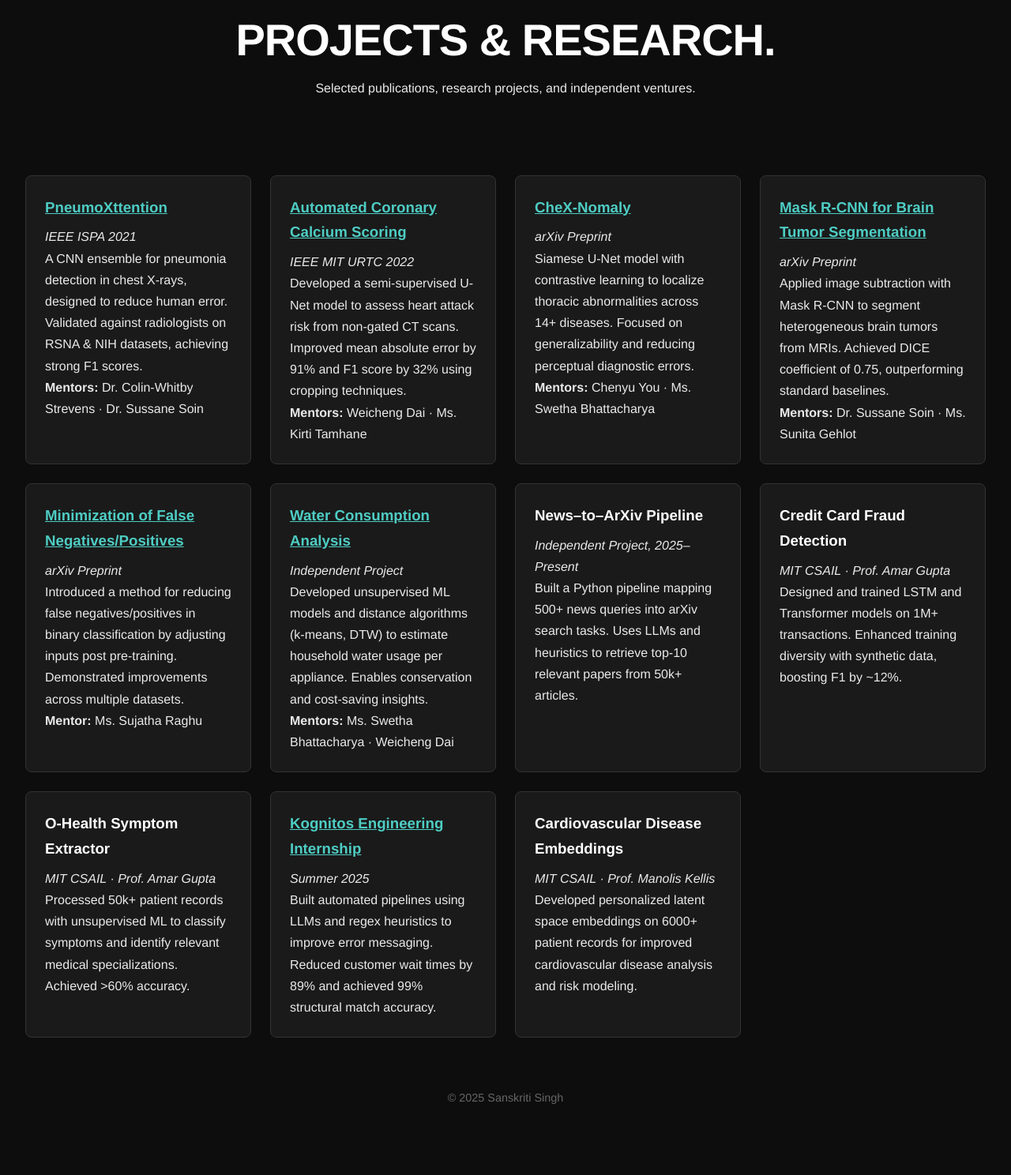
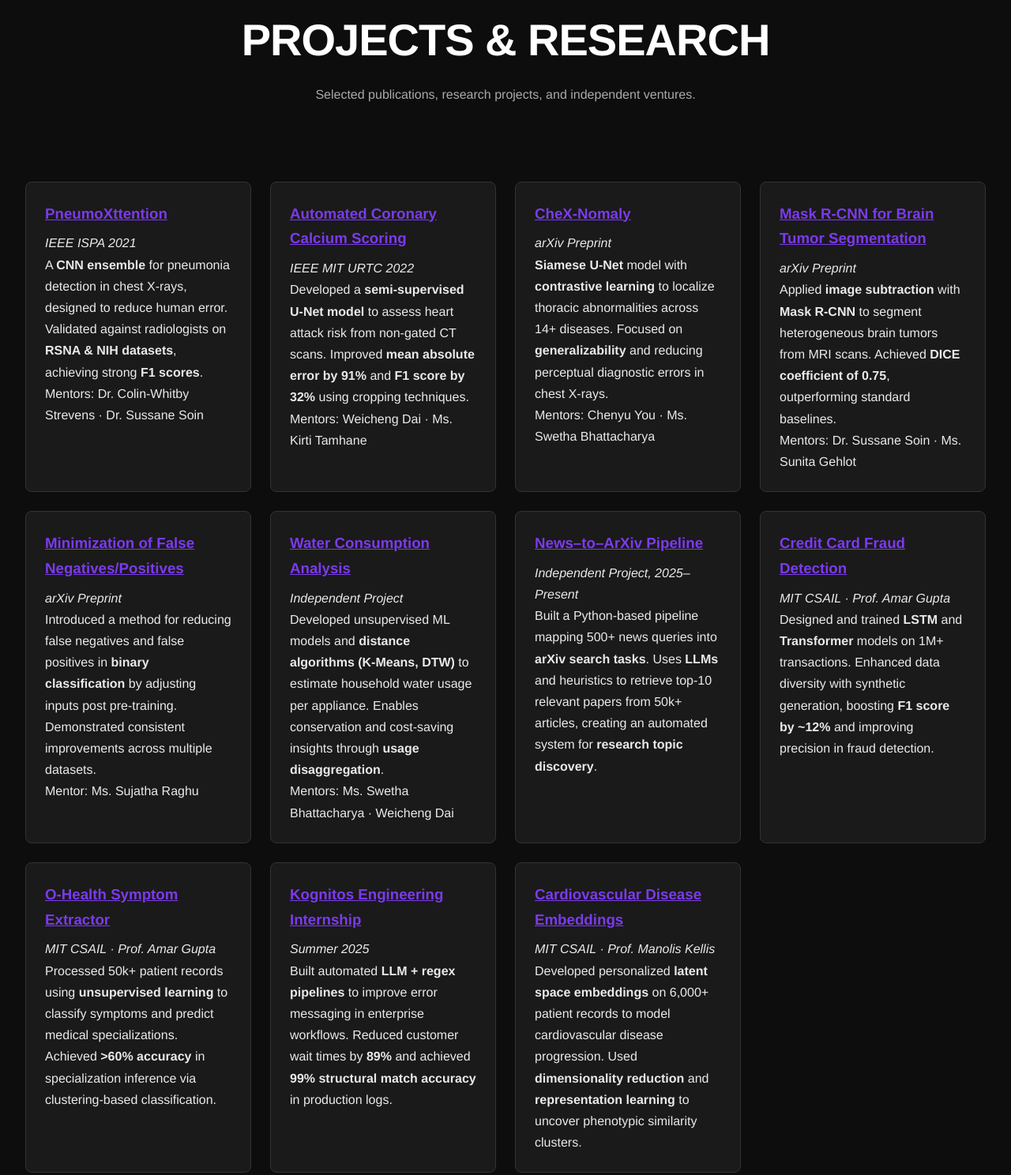
Before and after one commit to Sanskriti-Slngh/Sanskriti-Slngh.github.io, a plain HTML site: page projects.html in a window 1280 px wide. Shown: the part 120-1608 px from the top of the page at 79% size. Before the commit the page ends 1555 px from the top, so only its background shows below. Drawn offline with Linux system fonts and the light colour scheme.

Commit message:
Update projects.html

```diff
--- a/projects.html
+++ b/projects.html
@@ -2,10 +2,12 @@
 <html lang="en">
 <head>
   <meta charset="UTF-8">
-  <title>Projects & Research | Sanskriti Singh</title>
+  <title>Sanskriti Singh | Projects & Research</title>
   <link rel="stylesheet" href="style.css">
 </head>
 <body>
+
+  <!-- Navigation -->
   <nav>
     <a href="index.html">Home</a>
     <a href="projects.html" class="active">Projects</a>
@@ -13,102 +15,140 @@
     <a href="other.html">Other</a>
   </nav>
 
+  <!-- Header -->
   <header>
-    <h1>PROJECTS & RESEARCH.</h1>
-    <p>Selected publications, research projects, and independent ventures.</p>
+    <h1>PROJECTS & RESEARCH</h1>
+    <p style="color:#aaa; text-align:center; margin-top:0.5rem;">
+      Selected publications, research projects, and independent ventures.
+    </p>
   </header>
 
-  <main>
+  <!-- Projects Grid -->
   <div class="cards">
 
     <!-- PneumoXttention -->
     <div class="card">
-        <h3><a href="https://ieeexplore.ieee.org/document/9552171" target="_blank" style="color:#4ecdc4;">PneumoXttention</a></h3>
+      <h3><a href="https://ieeexplore.ieee.org/document/9552171" target="_blank" style="color:#7c3aed;">PneumoXttention</a></h3>
       <p><em>IEEE ISPA 2021</em></p>
-        <p>A CNN ensemble for pneumonia detection in chest X-rays, designed to reduce human error. Validated against radiologists on RSNA & NIH datasets, achieving strong F1 scores.</p>
-        <p><strong>Mentors:</strong> Dr. Colin-Whitby Strevens · Dr. Sussane Soin</p>
+      <p>
+        A <strong>CNN ensemble</strong> for pneumonia detection in chest X-rays, designed to reduce human error.
+        Validated against radiologists on <strong>RSNA & NIH datasets</strong>, achieving strong <strong>F1 scores</strong>.
+      </p>
+      <p class="muted">Mentors: Dr. Colin-Whitby Strevens · Dr. Sussane Soin</p>
     </div>
 
-      <!-- Coronary Calcium Scoring -->
+    <!-- Automated Coronary Calcium Scoring -->
     <div class="card">
-        <h3><a href="https://ieeexplore.ieee.org/document/10002228" target="_blank" style="color:#4ecdc4;">Automated Coronary Calcium Scoring</a></h3>
+      <h3><a href="https://ieeexplore.ieee.org/document/10002228" target="_blank" style="color:#7c3aed;">Automated Coronary Calcium Scoring</a></h3>
       <p><em>IEEE MIT URTC 2022</em></p>
-        <p>Developed a semi-supervised U-Net model to assess heart attack risk from non-gated CT scans. Improved mean absolute error by 91% and F1 score by 32% using cropping techniques.</p>
-        <p><strong>Mentors:</strong> Weicheng Dai · Ms. Kirti Tamhane</p>
+      <p>
+        Developed a <strong>semi-supervised U-Net model</strong> to assess heart attack risk from non-gated CT scans.
+        Improved <strong>mean absolute error by 91%</strong> and <strong>F1 score by 32%</strong> using cropping techniques.
+      </p>
+      <p class="muted">Mentors: Weicheng Dai · Ms. Kirti Tamhane</p>
     </div>
 
     <!-- CheX-Nomaly -->
     <div class="card">
-        <h3><a href="https://arxiv.org/abs/2311.01777" target="_blank" style="color:#4ecdc4;">CheX-Nomaly</a></h3>
+      <h3><a href="https://arxiv.org/abs/2311.01777" target="_blank" style="color:#7c3aed;">CheX-Nomaly</a></h3>
       <p><em>arXiv Preprint</em></p>
-        <p>Siamese U-Net model with contrastive learning to localize thoracic abnormalities across 14+ diseases. Focused on generalizability and reducing perceptual diagnostic errors.</p>
-        <p><strong>Mentors:</strong> Chenyu You · Ms. Swetha Bhattacharya</p>
+      <p>
+        <strong>Siamese U-Net</strong> model with <strong>contrastive learning</strong> to localize thoracic abnormalities across 14+ diseases.
+        Focused on <strong>generalizability</strong> and reducing perceptual diagnostic errors in chest X-rays.
+      </p>
+      <p class="muted">Mentors: Chenyu You · Ms. Swetha Bhattacharya</p>
     </div>
 
-      <!-- Brain Tumor Segmentation -->
+    <!-- Mask R-CNN for Brain Tumor Segmentation -->
     <div class="card">
-        <h3><a href="https://arxiv.org/abs/2204.01201" target="_blank" style="color:#4ecdc4;">Mask R-CNN for Brain Tumor Segmentation</a></h3>
+      <h3><a href="https://arxiv.org/abs/2204.01201" target="_blank" style="color:#7c3aed;">Mask R-CNN for Brain Tumor Segmentation</a></h3>
       <p><em>arXiv Preprint</em></p>
-        <p>Applied image subtraction with Mask R-CNN to segment heterogeneous brain tumors from MRIs. Achieved DICE coefficient of 0.75, outperforming standard baselines.</p>
-        <p><strong>Mentors:</strong> Dr. Sussane Soin · Ms. Sunita Gehlot</p>
+      <p>
+        Applied <strong>image subtraction</strong> with <strong>Mask R-CNN</strong> to segment heterogeneous brain tumors from MRI scans.
+        Achieved <strong>DICE coefficient of 0.75</strong>, outperforming standard baselines.
+      </p>
+      <p class="muted">Mentors: Dr. Sussane Soin · Ms. Sunita Gehlot</p>
     </div>
 
-      <!-- False Negatives/Positives -->
+    <!-- Minimization of False Negatives/Positives -->
     <div class="card">
-        <h3><a href="https://arxiv.org/abs/2204.02526" target="_blank" style="color:#4ecdc4;">Minimization of False Negatives/Positives</a></h3>
+      <h3><a href="https://arxiv.org/abs/2204.02526" target="_blank" style="color:#7c3aed;">Minimization of False Negatives/Positives</a></h3>
       <p><em>arXiv Preprint</em></p>
-        <p>Introduced a method for reducing false negatives/positives in binary classification by adjusting inputs post pre-training. Demonstrated improvements across multiple datasets.</p>
-        <p><strong>Mentor:</strong> Ms. Sujatha Raghu</p>
+      <p>
+        Introduced a method for reducing false negatives and false positives in <strong>binary classification</strong>
+        by adjusting inputs post pre-training. Demonstrated consistent improvements across multiple datasets.
+      </p>
+      <p class="muted">Mentor: Ms. Sujatha Raghu</p>
     </div>
 
-      <!-- Water Consumption -->
+    <!-- Water Consumption Analysis -->
     <div class="card">
-        <h3><a href="https://github.com/Sanskriti-Slngh/waterconsumption" target="_blank" style="color:#4ecdc4;">Water Consumption Analysis</a></h3>
+      <h3><a href="https://github.com/Sanskriti-Slngh/waterconsumption" target="_blank" style="color:#7c3aed;">Water Consumption Analysis</a></h3>
       <p><em>Independent Project</em></p>
-        <p>Developed unsupervised ML models and distance algorithms (k-means, DTW) to estimate household water usage per appliance. Enables conservation and cost-saving insights.</p>
-        <p><strong>Mentors:</strong> Ms. Swetha Bhattacharya · Weicheng Dai</p>
+      <p>
+        Developed unsupervised ML models and <strong>distance algorithms (K-Means, DTW)</strong> to estimate household
+        water usage per appliance. Enables conservation and cost-saving insights through <strong>usage disaggregation</strong>.
+      </p>
+      <p class="muted">Mentors: Ms. Swetha Bhattacharya · Weicheng Dai</p>
     </div>
 
-      <!-- News-to-ArXiv -->
+    <!-- News–to–ArXiv Pipeline -->
     <div class="card">
-        <h3>News–to–ArXiv Pipeline</h3>
+      <h3><a href="https://github.com/Sanskriti-Slngh/news-to-arxiv" target="_blank" style="color:#7c3aed;">News–to–ArXiv Pipeline</a></h3>
       <p><em>Independent Project, 2025–Present</em></p>
-        <p>Built a Python pipeline mapping 500+ news queries into arXiv search tasks. Uses LLMs and heuristics to retrieve top-10 relevant papers from 50k+ articles.</p>
+      <p>
+        Built a Python-based pipeline mapping 500+ news queries into <strong>arXiv search tasks</strong>.
+        Uses <strong>LLMs</strong> and heuristics to retrieve top-10 relevant papers from 50k+ articles,
+        creating an automated system for <strong>research topic discovery</strong>.
+      </p>
     </div>
 
     <!-- Credit Card Fraud Detection -->
     <div class="card">
-        <h3>Credit Card Fraud Detection</h3>
+      <h3><a href="https://www.csail.mit.edu/research" target="_blank" style="color:#7c3aed;">Credit Card Fraud Detection</a></h3>
       <p><em>MIT CSAIL · Prof. Amar Gupta</em></p>
-        <p>Designed and trained LSTM and Transformer models on 1M+ transactions. Enhanced training diversity with synthetic data, boosting F1 by ~12%.</p>
+      <p>
+        Designed and trained <strong>LSTM</strong> and <strong>Transformer</strong> models on 1M+ transactions.
+        Enhanced data diversity with synthetic generation, boosting <strong>F1 score by ~12%</strong> and improving precision in fraud detection.
+      </p>
     </div>
 
     <!-- O-Health Symptom Extractor -->
     <div class="card">
-        <h3>O-Health Symptom Extractor</h3>
+      <h3><a href="https://www.csail.mit.edu/research" target="_blank" style="color:#7c3aed;">O-Health Symptom Extractor</a></h3>
       <p><em>MIT CSAIL · Prof. Amar Gupta</em></p>
-        <p>Processed 50k+ patient records with unsupervised ML to classify symptoms and identify relevant medical specializations. Achieved >60% accuracy.</p>
+      <p>
+        Processed 50k+ patient records using <strong>unsupervised learning</strong> to classify symptoms and predict medical specializations.
+        Achieved <strong>>60% accuracy</strong> in specialization inference via clustering-based classification.
+      </p>
     </div>
 
-      <!-- Kognitos Internship -->
+    <!-- Kognitos Engineering Internship -->
     <div class="card">
-        <h3><a href="https://www.kognitos.com/" target="_blank" style="color:#4ecdc4;">Kognitos Engineering Internship</a></h3>
+      <h3><a href="https://www.kognitos.com/" target="_blank" style="color:#7c3aed;">Kognitos Engineering Internship</a></h3>
       <p><em>Summer 2025</em></p>
-        <p>Built automated pipelines using LLMs and regex heuristics to improve error messaging. Reduced customer wait times by 89% and achieved 99% structural match accuracy.</p>
+      <p>
+        Built automated <strong>LLM + regex pipelines</strong> to improve error messaging in enterprise workflows.
+        Reduced customer wait times by <strong>89%</strong> and achieved <strong>99% structural match accuracy</strong> in production logs.
+      </p>
     </div>
 
-      <!-- Cardiovascular Embeddings -->
+    <!-- Cardiovascular Disease Embeddings -->
     <div class="card">
-        <h3>Cardiovascular Disease Embeddings</h3>
+      <h3><a href="https://www.kellislab.mit.edu/" target="_blank" style="color:#7c3aed;">Cardiovascular Disease Embeddings</a></h3>
       <p><em>MIT CSAIL · Prof. Manolis Kellis</em></p>
-        <p>Developed personalized latent space embeddings on 6000+ patient records for improved cardiovascular disease analysis and risk modeling.</p>
+      <p>
+        Developed personalized <strong>latent space embeddings</strong> on 6,000+ patient records to model cardiovascular disease progression.
+        Used <strong>dimensionality reduction</strong> and <strong>representation learning</strong> to uncover phenotypic similarity clusters.
+      </p>
     </div>
 
   </div>
-  </main>
 
+  <!-- Footer -->
   <footer>
     © 2025 Sanskriti Singh
   </footer>
+
 </body>
 </html>
```
Lines whose indentation alone changed are shown as unchanged.
